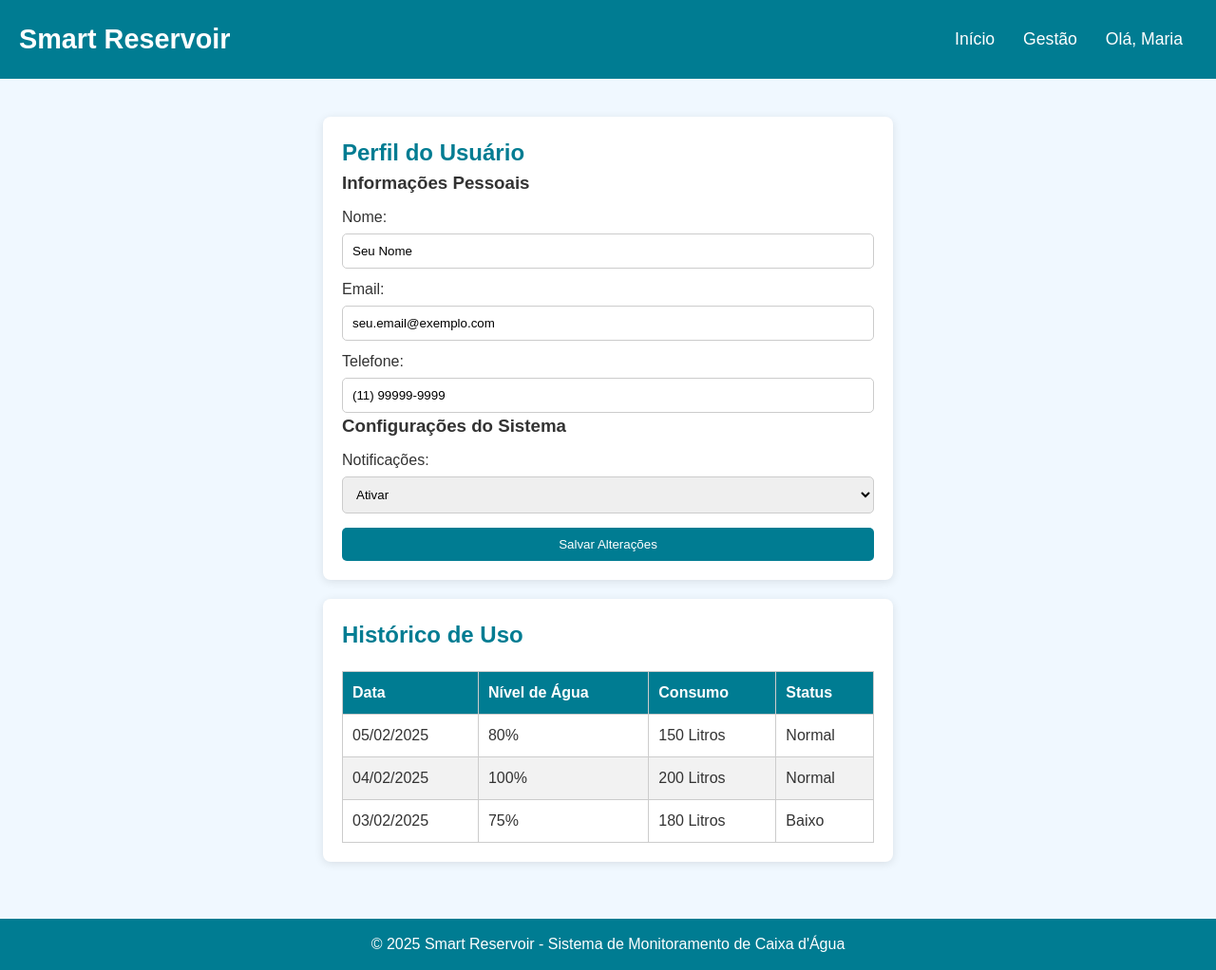
After one commit to luccaszzzz/proj_reservatorio, a Django app: page /perfil/ in a window 1280 px wide. The commit adds this page. Shown: the whole page at 95% size. Run offline with Django 5.2, Linux system fonts and the light colour scheme.

Commit message:
Página de perfil criada

```diff
--- a/core/views.py
+++ b/core/views.py
@@ -9,5 +9,8 @@ def login(request):
 def cadastro(request):
     return render(request, 'cadastro.html')
 
+def perfil(request):
+    return render(request, 'perfil.html')
+
 def gestor(request):
     return render(request, 'gestor.html')
--- a/proj_reservatorio/urls.py
+++ b/proj_reservatorio/urls.py
@@ -1,6 +1,6 @@
 from django.contrib import admin
 from django.urls import path
-from core.views import home, login, cadastro, gestor
+from core.views import home, login, cadastro, perfil, gestor
 
 urlpatterns = [
     path('admin/', admin.site.urls),
@@ -9,5 +9,6 @@ urlpatterns = [
     path('login/', login, name="login"),
     path('cadastro/', cadastro, name="cadastro"),
 
+    path('perfil/', perfil, name="perfil"),
     path('gestor/', gestor, name="gestor"),
 ]
--- /dev/null
+++ b/static/css/perfil.css
@@ -0,0 +1,50 @@
+#perfil-form {
+    display: flex;
+    flex-direction: column;
+}
+
+#perfil-form label {
+    margin: 10px 0 5px;
+}
+
+#perfil-form input,
+#perfil-form select {
+    padding: 10px;
+    border-radius: 5px;
+    border: 1px solid #ccc;
+}
+
+#perfil-form button {
+    padding: 10px;
+    background: #007C92;
+    color: white;
+    border: none;
+    border-radius: 5px;
+    margin-top: 15px;
+    cursor: pointer;
+}
+
+#perfil-form button:hover {
+    background: #004f54;
+}
+
+table {
+    width: 100%;
+    border-collapse: collapse;
+    margin-top: 20px;
+}
+
+table, th, td {
+    border: 1px solid #ccc;
+    text-align: left;
+    padding: 10px;
+}
+
+th {
+    background-color: #007C92;
+    color: white;
+}
+
+tbody tr:nth-child(even) {
+    background-color: #f2f2f2; /* Altera a cor das linhas pares */
+}
--- a/templates/cadastro.html
+++ b/templates/cadastro.html
@@ -4,7 +4,7 @@
   <head>
     <meta charset="UTF-8" />
     <meta name="viewport" content="width=device-width, initial-scale=1.0" />
-    <title>{% block title %} Smart Reservoir | Cadastro de Usuário {% endblock %}</title>
+    <title>{% block title %} Smart Reservoir | Cadastro {% endblock %}</title>
     <!-- CSS -->
     <link rel="stylesheet" href="{% static 'css/login.css'%}" />
     <!-- Google Font -->
--- a/templates/gestor.html
+++ b/templates/gestor.html
@@ -4,7 +4,7 @@
   <head>
     <meta charset="UTF-8" />
     <meta name="viewport" content="width=device-width, initial-scale=1.0" />
-    <title>Painel de Administração - Smart Reservoir</title>
+    <title>{% block title %} Smart Reservoir | Painel de Gestão {% endblock %}</title>
     <link rel="stylesheet" href="{% static 'css/style.css'%}" />
     <link rel="stylesheet" href="{% static 'css/gestor.css'%}" />
   </head>
@@ -16,9 +16,8 @@
       <nav>
         <ul>
           <li><a href="{% url 'home' %}">Início</a></li>
-          <li><a href="perfil.html">Perfil</a></li>
+          <li><a href="{% url 'perfil' %}">Perfil</a></li>
           <li><a href="#gerenciar-usuarios">Gerenciar Usuários</a></li>
-          <li><a href="#estatisticas">Estatísticas</a></li>
           <li><a href="#">Olá, Maria</a></li>
         </ul>
       </nav>
--- a/templates/home.html
+++ b/templates/home.html
@@ -4,7 +4,7 @@
   <head>
     <meta charset="UTF-8" />
     <meta name="viewport" content="width=device-width, initial-scale=1.0" />
-    <title>Smart Reservoir - Monitoramento de Caixa d'Água</title>
+    <title>{% block title %} Smart Reservoir | Início {% endblock %}</title>
     <link rel="stylesheet" href="{% static 'css/style.css'%}" />
   </head>
   <body>
@@ -19,7 +19,7 @@
           <li><a href="#servicos">Serviços</a></li>
           <li><a href="#suporte">Suporte e Instalação</a></li>
           <li><a href="{% url 'login' %}">Entrar</a></li>
-          <li><a href="{% url 'gestor' %}">Olá, Maria</a></li>
+          <!-- <li><a href="#">Olá, Maria</a></li> -->
         </ul>
       </nav>
     </header>
--- a/templates/login.html
+++ b/templates/login.html
@@ -4,7 +4,7 @@
   <head>
     <meta charset="UTF-8" />
     <meta name="viewport" content="width=device-width, initial-scale=1.0" />
-    <title>Login Form</title>
+    <title>{% block title %} Smart Reservoir | Login {% endblock %}</title>
     <!-- CSS -->
     <link rel="stylesheet" href="{% static 'css/login.css'%}" />
     <!-- Google Font -->
--- /dev/null
+++ b/templates/perfil.html
@@ -0,0 +1,104 @@
+{% load static %}
+<!DOCTYPE html>
+<html lang="pt-BR">
+  <head>
+    <meta charset="UTF-8" />
+    <meta name="viewport" content="width=device-width, initial-scale=1.0" />
+    <title>{% block title %} Smart Reservoir | Perfil {% endblock %}</title>
+    <link rel="stylesheet" href="{% static 'css/style.css'%}" />
+    <link rel="stylesheet" href="{% static 'css/perfil.css'%}" />
+  </head>
+  <body>
+    <header>
+      <div class="logo">
+        <h1>Smart Reservoir</h1>
+      </div>
+      <nav>
+        <ul>
+          <li><a href="{% url 'home' %}">Início</a></li>
+          <li><a href="{% url 'gestor' %}">Gestão</a></li>
+          <li><a href="#">Olá, Maria</a></li>
+        </ul>
+      </nav>
+    </header>
+
+    <main>
+      <section id="perfil" class="info">
+        <h2>Perfil do Usuário</h2>
+
+        <h3>Informações Pessoais</h3>
+        <form id="perfil-form">
+          <label for="nome">Nome:</label>
+          <input type="text" id="nome" name="nome" value="Seu Nome" required />
+
+          <label for="email">Email:</label>
+          <input
+            type="email"
+            id="email"
+            name="email"
+            value="seu.email@exemplo.com"
+            required
+          />
+
+          <label for="telefone">Telefone:</label>
+          <input
+            type="tel"
+            id="telefone"
+            name="telefone"
+            value="(11) 99999-9999"
+            required
+          />
+
+          <h3>Configurações do Sistema</h3>
+          <label for="notificacoes">Notificações:</label>
+          <select id="notificacoes" name="notificacoes">
+            <option value="sim">Ativar</option>
+            <option value="nao">Desativar</option>
+          </select>
+
+          <button type="submit">Salvar Alterações</button>
+        </form>
+      </section>
+
+      <section id="historico" class="info">
+        <h2>Histórico de Uso</h2>
+        <table>
+          <thead>
+            <tr>
+              <th>Data</th>
+              <th>Nível de Água</th>
+              <th>Consumo</th>
+              <th>Status</th>
+            </tr>
+          </thead>
+          <tbody>
+            <tr>
+              <td>05/02/2025</td>
+              <td>80%</td>
+              <td>150 Litros</td>
+              <td>Normal</td>
+            </tr>
+            <tr>
+              <td>04/02/2025</td>
+              <td>100%</td>
+              <td>200 Litros</td>
+              <td>Normal</td>
+            </tr>
+            <tr>
+              <td>03/02/2025</td>
+              <td>75%</td>
+              <td>180 Litros</td>
+              <td>Baixo</td>
+            </tr>
+          </tbody>
+        </table>
+      </section>
+    </main>
+
+    <footer>
+      <p>© 2025 Smart Reservoir - Sistema de Monitoramento de Caixa d'Água</p>
+    </footer>
+
+    <script src="script.js"></script>
+  </body>
+</html>
```
